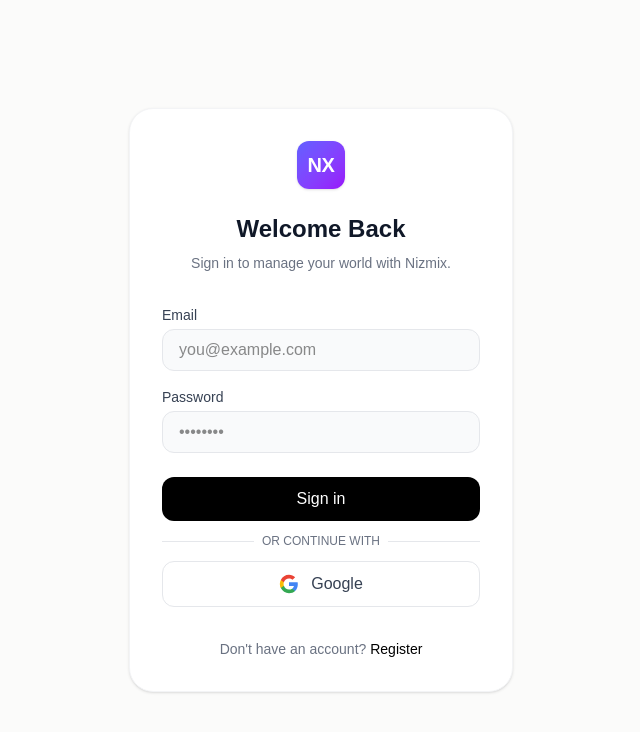
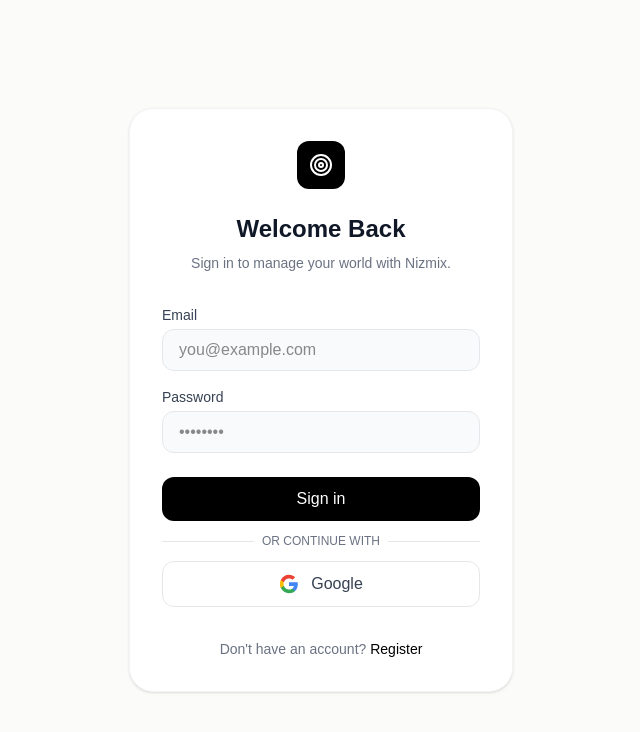
Before and after one commit to Nurdauletizm/productivity-app, a Next.js app: page /login in a window 1280 px wide. Shown: the top 732 px of the page, without its empty margins (319-959 px from the left). Built offline with nearby package versions, Linux system fonts and the light colour scheme.

Commit message:
style: rebrand from Clarity to Nizmix with NX monogram logo

```diff
--- a/package.json
+++ b/package.json
@@ -1,5 +1,5 @@
 {
-  "name": "nizmix",
+  "name": "clarity",
   "version": "0.1.0",
   "private": true,
   "scripts": {
--- a/src/app/layout.tsx
+++ b/src/app/layout.tsx
@@ -19,7 +19,7 @@
 
 export const metadata: Metadata = {
   title: "Nizmix",
-  description: "Your intelligent productivity and goal-tracking platform.",
+  description: "Your intelligent AI-powered productivity platform.",
 };
 
 export default function RootLayout({
--- a/src/app/login/page.tsx
+++ b/src/app/login/page.tsx
@@ -42,8 +42,8 @@
     return (
         <div className="min-h-screen bg-[#fbfbfa] flex items-center justify-center p-4">
             <div className="w-full max-w-sm bg-white p-8 rounded-3xl shadow-sm border border-gray-100 flex flex-col items-center">
-                <div className="w-12 h-12 bg-gradient-to-br from-indigo-500 to-purple-600 text-white rounded-xl flex items-center justify-center mb-6 shadow-sm">
-                    <span className="font-bold text-xl tracking-tight">NX</span>
+                <div className="w-12 h-12 bg-black text-white rounded-xl flex items-center justify-center mb-6">
+                    <Target className="w-6 h-6" />
                 </div>
                 <h1 className="text-2xl font-bold text-gray-900 mb-2">Welcome Back</h1>
                 <p className="text-gray-500 text-sm mb-8 text-center">Sign in to manage your world with Nizmix.</p>
--- a/src/app/register/page.tsx
+++ b/src/app/register/page.tsx
@@ -45,8 +45,8 @@
     return (
         <div className="min-h-screen bg-[#fbfbfa] flex items-center justify-center p-4">
             <div className="w-full max-w-sm bg-white p-8 rounded-3xl shadow-sm border border-gray-100 flex flex-col items-center">
-                <div className="w-12 h-12 bg-gradient-to-br from-indigo-500 to-purple-600 text-white rounded-xl flex items-center justify-center mb-6 shadow-sm">
-                    <span className="font-bold text-xl tracking-tight">NX</span>
+                <div className="w-12 h-12 bg-black text-white rounded-xl flex items-center justify-center mb-6">
+                    <Target className="w-6 h-6" />
                 </div>
                 <h1 className="text-2xl font-bold text-gray-900 mb-2">Create an Account</h1>
                 <p className="text-gray-500 text-sm mb-8 text-center">Join Nizmix to organize your life.</p>
--- a/src/components/Sidebar.tsx
+++ b/src/components/Sidebar.tsx
@@ -29,8 +29,8 @@
     return (
         <div className="flex flex-col h-screen w-64 bg-white dark:bg-[#121212] border-r border-gray-200 dark:border-zinc-800 px-4 py-6 flex-shrink-0 transition-colors">
             <div className="flex items-center gap-2 px-2 mb-10">
-                <div className="w-8 h-8 bg-gradient-to-br from-indigo-500 to-purple-600 rounded-lg flex items-center justify-center shadow-sm">
-                    <span className="text-white font-bold text-sm tracking-tight">NX</span>
+                <div className="w-9 h-9 bg-gradient-to-br from-indigo-600 to-purple-700 rounded-lg flex items-center justify-center shadow-md shrink-0">
+                    <span className="text-white font-black text-sm tracking-tight">NX</span>
                 </div>
                 <span className="font-semibold text-xl tracking-tight text-gray-900 dark:text-zinc-100">Nizmix</span>
             </div>
```
